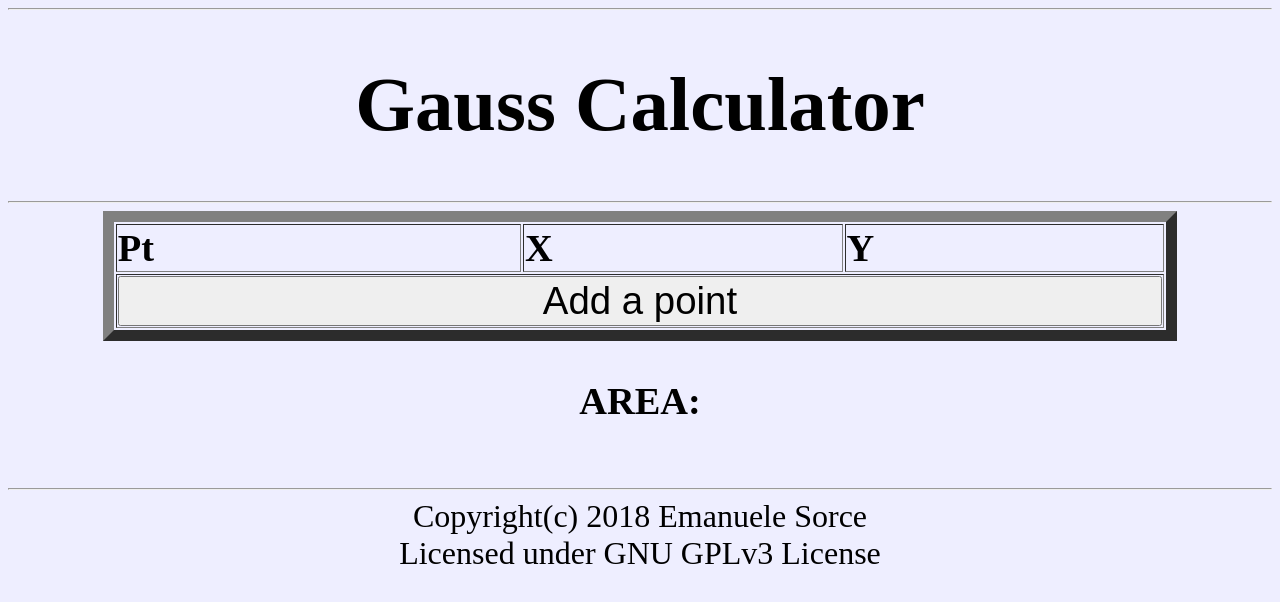
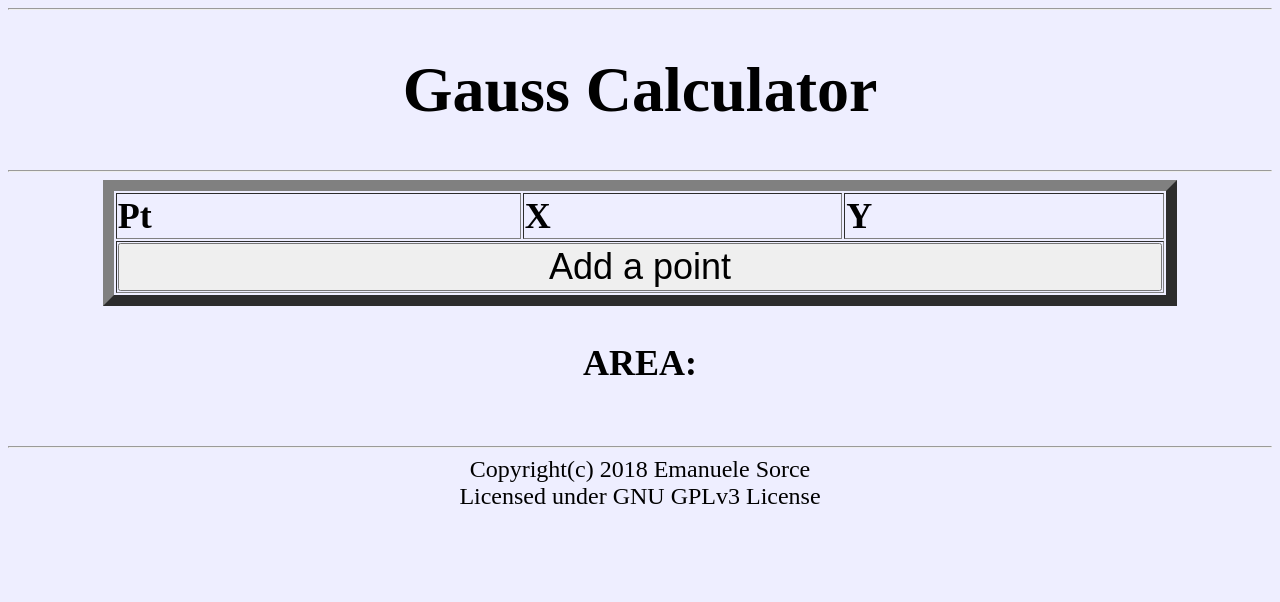
Before and after one commit to TronFortyTwo/gauss-calculator, a plain HTML site: page index.html in a window 1280 px wide. Drawn offline with Linux system fonts and the light colour scheme.

Commit message:
further improved CSS

```diff
--- a/style.css
+++ b/style.css
@@ -8,21 +8,21 @@ html{
 }
 
 h1{
-	font-size: 6vw;
+	font-size: 8vmin;
 }
 
 h3{
-	font-size: 3vw;
+	font-size: 4.5vmin;
 }
 
 h7{
-	font-size: 2.5vw;
+	font-size: 3vmin;
 }
 
 input{
-	font-size: 3vw;
+	font-size: 4.5vmin;
 }
 
 table{
-	font-size: 3vw;
+	font-size: 4.5vmin;
 }
```
